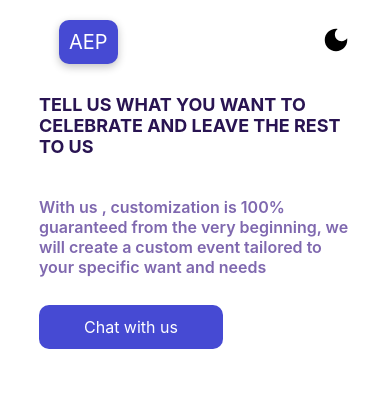
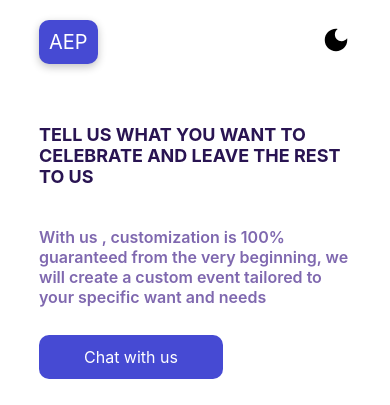
Before and after one commit to Fitzstiles/aep, a React (Create React App) app: page / in a window 390 px wide. Shown: the top 405 px of the page. Built offline with nearby package versions, Linux system fonts and the light colour scheme; grey boxes are pictures that could not be loaded.

Commit message:
fix responsiveness

```diff
--- a/src/comoponents/adminpage.css
+++ b/src/comoponents/adminpage.css
@@ -15,7 +15,7 @@
     background-color: #464ad3;
     color: white;
     max-width: fit-content;
-    margin: 20px;
+    margin: 20px 0;
     border-radius: 10px;
     box-shadow: rgba(0, 0, 0, 0.24) 0px 3px 8px;
 }
--- a/src/comoponents/herosection.css
+++ b/src/comoponents/herosection.css
@@ -9,7 +9,7 @@
 }
 
 .left__container {
-    flex: .5;
+    max-width: 400px;
 }
 
 .left__container h1 {
@@ -31,10 +31,8 @@
 }
 
 .right__container {
-    flex: .5;
     display: flex;
     justify-content: center;
-    max-width: 100%;
     flex-wrap: wrap;
 }
 
@@ -66,3 +64,13 @@
         margin-top: 50px;
     }
 }
+
+@media screen and (max-width:600px) {
+    .image__container {
+        width: 300px;
+    }
+
+    .left__container h1 {
+        margin-top: 40px;
+    }
+}
```
